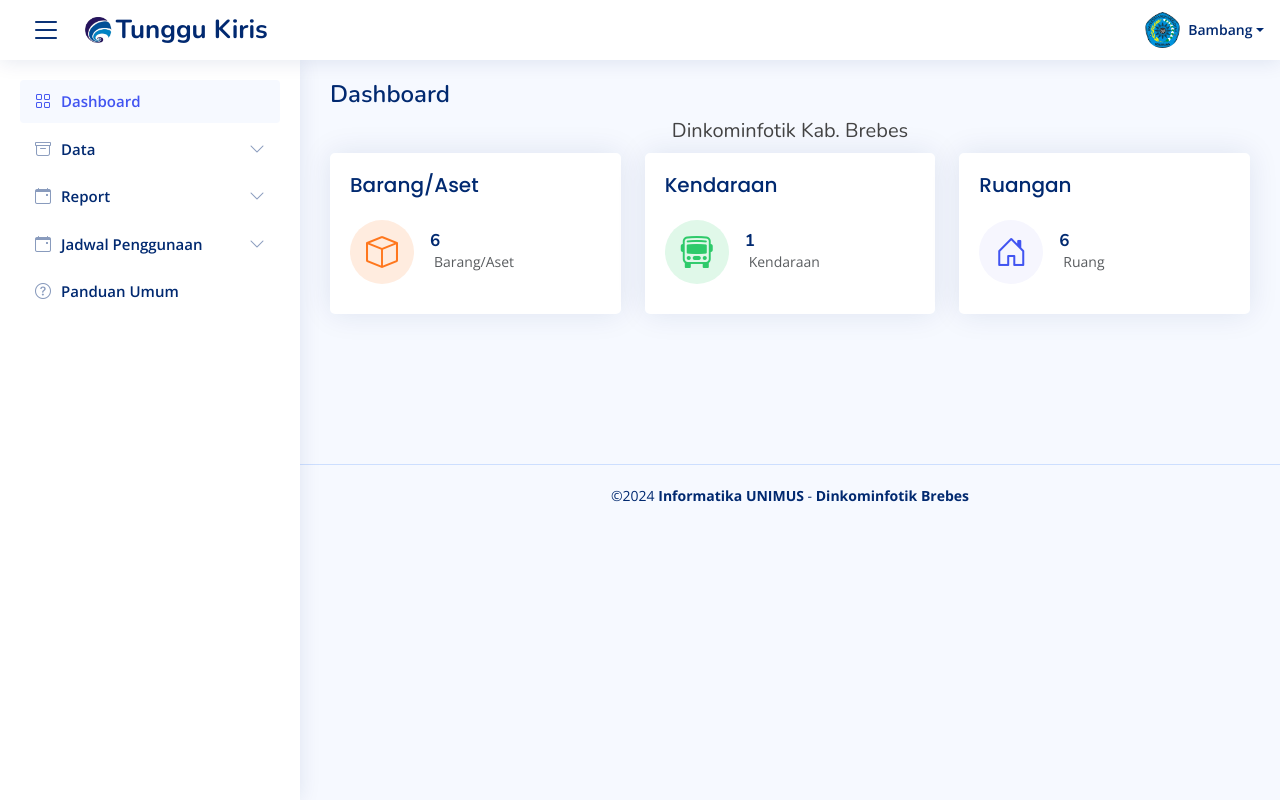
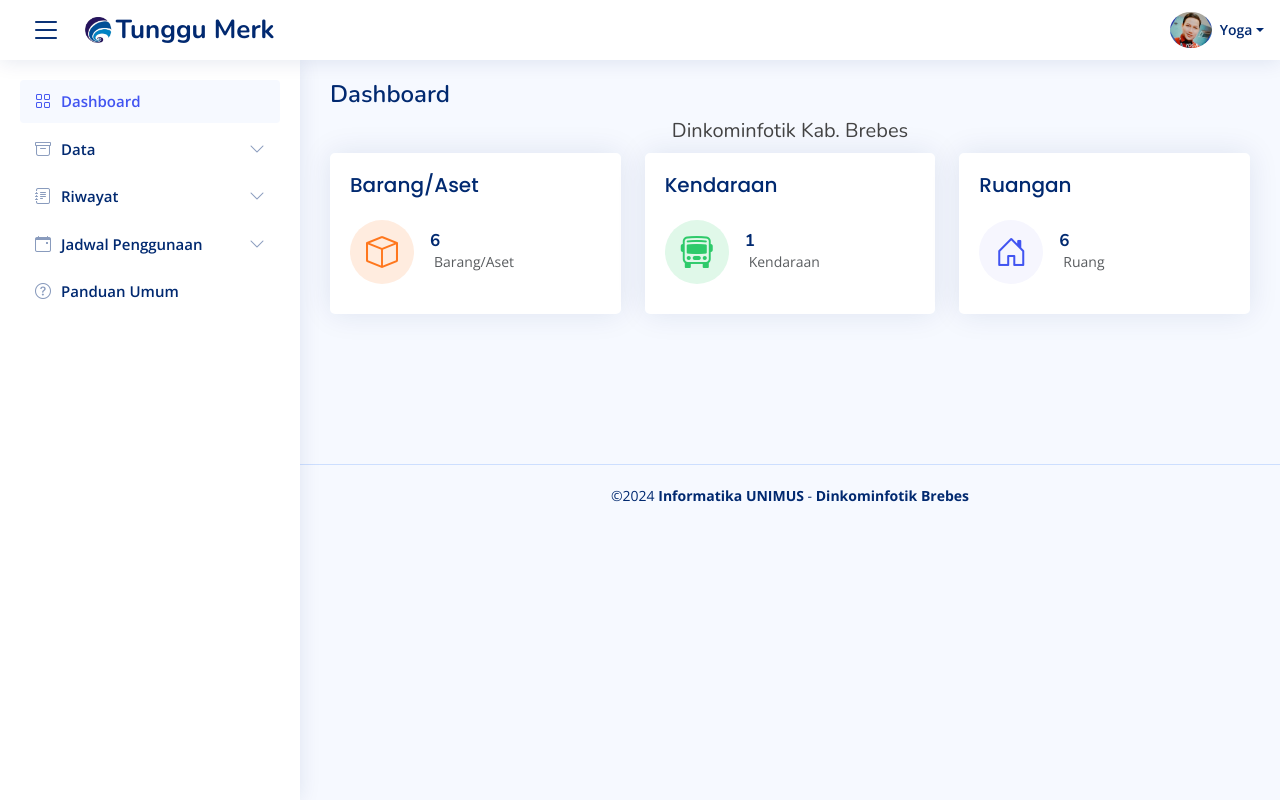
Before and after one commit to rinarin-o-o/Ruangku, a PHP site: page /home.php in a window 1280 px wide. Run offline with PHP 8.4, Linux system fonts and the light colour scheme; a user stored in the database is signed in; data comes from the database, SQL or seed files in the repository; some libraries are stand-ins or nearby versions.

Commit message:
Add files via upload

```diff
--- a/component/footer.php
+++ b/component/footer.php
@@ -5,7 +5,7 @@
   <meta charset="utf-8">
   <meta name="viewport" content="width=device-width, initial-scale=1.0">
 
-  <title>SiMabar</title>
+  <title>Tunggu Merk</title>
   <meta name="description" content="">
   <meta name="keywords" content="">
 
--- a/component/header.php
+++ b/component/header.php
@@ -1,17 +1,24 @@
+<?php
+
+// Ambil data dari session
+$nama_admin = $_SESSION['nama_admin'];
+$foto_admin = $_SESSION['foto_admin'];
+?>
+
 <!DOCTYPE html>
 <html lang="en">
 
 <head>
   <meta charset="utf-8">
   <meta content="width=device-width, initial-scale=1.0" name="viewport">
-  <title>SiMabar</title>
+  <title>Tunggu Merk</title>
   <meta content="" name="description">
   <meta content="" name="keywords">
 
   <!-- Favicons -->
   <link href="images/favicon.png" rel="icon">
   <link href="images/apple-touch-icon.png" rel="apple-touch-icon">
-
+  <link rel="stylesheet" href="https://cdn.jsdelivr.net/npm/notiflix/dist/notiflix-3.2.6.min.css" />
   <!-- Google Fonts -->
   <link href="https://fonts.gstatic.com" rel="preconnect">
   <link href="https://fonts.googleapis.com/css?family=Open+Sans:300,300i,400,400i,600,600i,700,700i|Nunito:300,300i,400,400i,600,600i,700,700i|Poppins:300,300i,400,400i,500,500i,600,600i,700,700i" rel="stylesheet">
@@ -44,7 +51,7 @@
       <i class="bi bi-list toggle-sidebar-btn"></i>
       <a href="index.html" class="logo d-flex align-items-center" style="margin-left: 20px;">
         <img src="images/logo.png" alt="">
-        <span class="d-none d-lg-block">Tunggu Kiris</span>
+        <span class="d-none d-lg-block">Tunggu Merk</span>
       </a>
     </div>
 
@@ -53,27 +60,25 @@
 
         <li class="nav-item dropdown pe-3">
           <a class="nav-link nav-profile d-flex align-items-center pe-0" href="#" data-bs-toggle="dropdown">
-            <img src="images/profil.png" alt="Profile" class="rounded-circle">
-            <span class="d-none d-md-block dropdown-toggle ps-2">Bambang</span>
+            <img src="images/<?php echo $foto_admin; ?>" alt="Profile" class="rounded-circle">
+            <span class="d-none d-md-block dropdown-toggle ps-2"><?php echo $nama_admin; ?></span>
           </a>
-
           <ul class="dropdown-menu dropdown-menu-end dropdown-menu-arrow profile">
             <li class="dropdown-header">
-              <h6>Mas Bambang</h6>
+              <h6><?php echo $nama_admin; ?></h6>
               <span>Admin</span>
             </li>
             <li>
               <hr class="dropdown-divider">
             </li>
             <li>
-              <a class="dropdown-item d-flex align-items-center" href="proses/logout.php">
+              <a class="dropdown-item d-flex align-items-center" href="#" id="logoutBtn">
                 <i class="bi bi-box-arrow-right"></i>
                 <span>Log Out</span>
               </a>
             </li>
           </ul>
         </li>
-
       </ul>
     </nav>
 
@@ -116,18 +121,18 @@
 
       <li class="nav-item">
         <a class="nav-link collapsed" data-bs-target="#report-nav" data-bs-toggle="collapse" href="#">
-          <i class="bi bi-calendar-event"></i><span>Report</span><i class="bi bi-chevron-down ms-auto"></i>
+          <i class="bi bi-journal-text"></i><span>Riwayat</span><i class="bi bi-chevron-down ms-auto"></i>
         </a>
         <ul id="report-nav" class="nav-content collapse" data-bs-parent="#sidebar-nav">
           <li>
             <a href="Data_mutasi_barang.php">
-              <i class="bi bi-circle"></i><span>Data Mutasi Barang</span>
+              <i class="bi bi-circle"></i><span>Mutasi Barang</span>
             </a>
           </li>
           <li>
           <li>
             <a href="Data_pemeliharaan.php">
-              <i class="bi bi-circle"></i><span>Data Pemeliharaan</span>
+              <i class="bi bi-circle"></i><span>Pemeliharaan</span>
             </a>
           </li>
         </ul>
@@ -168,6 +173,11 @@
   <script src="vendor/chart.js/chart.umd.js"></script>
   <script src="vendor/echarts/echarts.min.js"></script>
   <script src="https://cdn.jsdelivr.net/npm/sweetalert2@11"></script>
+  <!-- Notiflix CSS -->
+
+
+  <!-- Notiflix JS -->
+  <script src="https://cdn.jsdelivr.net/npm/notiflix/dist/notiflix-3.2.6.min.js"></script>
 
   <!-- jQuery -->
   <script src="https://code.jquery.com/jquery-3.6.0.min.js"></script>
@@ -214,6 +224,40 @@
       });
     });
   </script>
+  <!-- SweetAlert2 -->
+  <script src="https://cdn.jsdelivr.net/npm/sweetalert2@11"></script>
+
+  <script>
+    document.getElementById('logoutBtn').addEventListener('click', function (e) {
+        e.preventDefault(); // Mencegah link logout langsung dijalankan
+
+        Notiflix.Confirm.show(
+            'Konfirmasi Logout', // Judul
+            'Apakah Anda yakin ingin logout?', // Pesan
+            'Ya, Logout', // Teks tombol konfirmasi
+            'Batal', // Teks tombol batal
+            function () {
+                // Jika pengguna mengkonfirmasi, redirect ke proses logout
+                window.location.href = 'proses/logout.php';
+            },
+            function () {
+                // Jika pengguna membatalkan, tidak melakukan apa-apa
+            },
+            {
+                width: '320px',
+                borderRadius: '8px',
+                titleColor: '#000',
+                messageColor: '#000',
+                okButtonBackground: '#ced9ed',
+                cancelButtonBackground: '#ffd8e6',
+                okButtonColor: '#000', // Warna teks untuk tombol konfirmasi
+                cancelButtonColor: '#000', // Warna teks untuk tombol batal
+                backOverlay: true,
+            }
+        );
+    });
+</script>
+
 
 </body>
 
```
Lines whose indentation alone changed are shown as unchanged.
